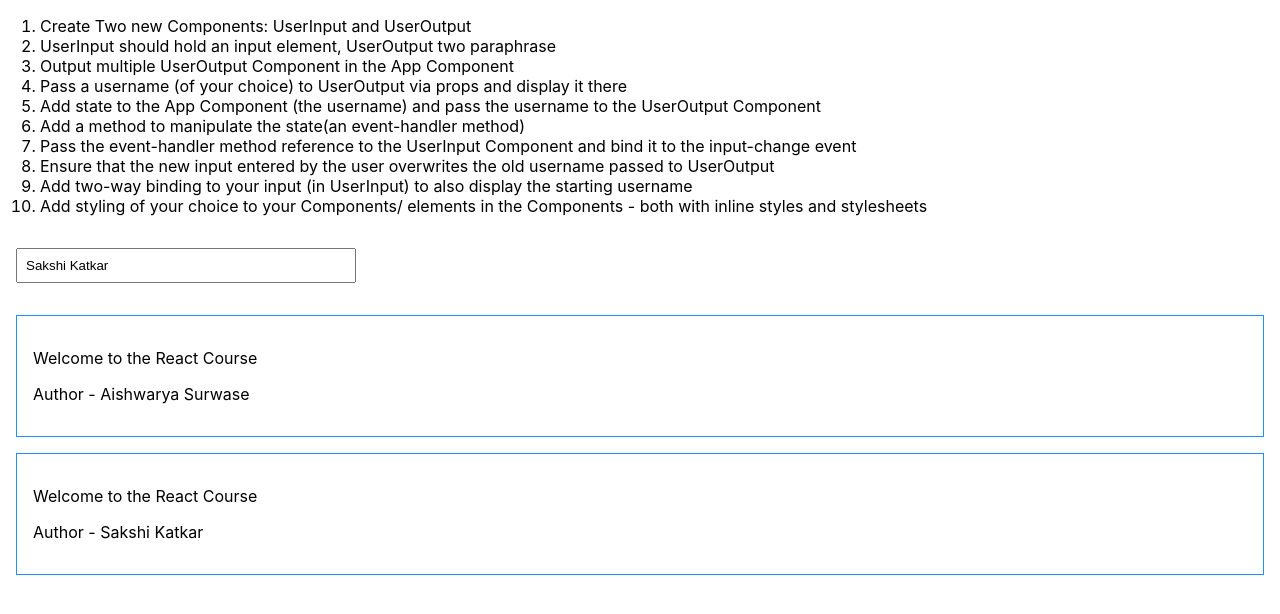
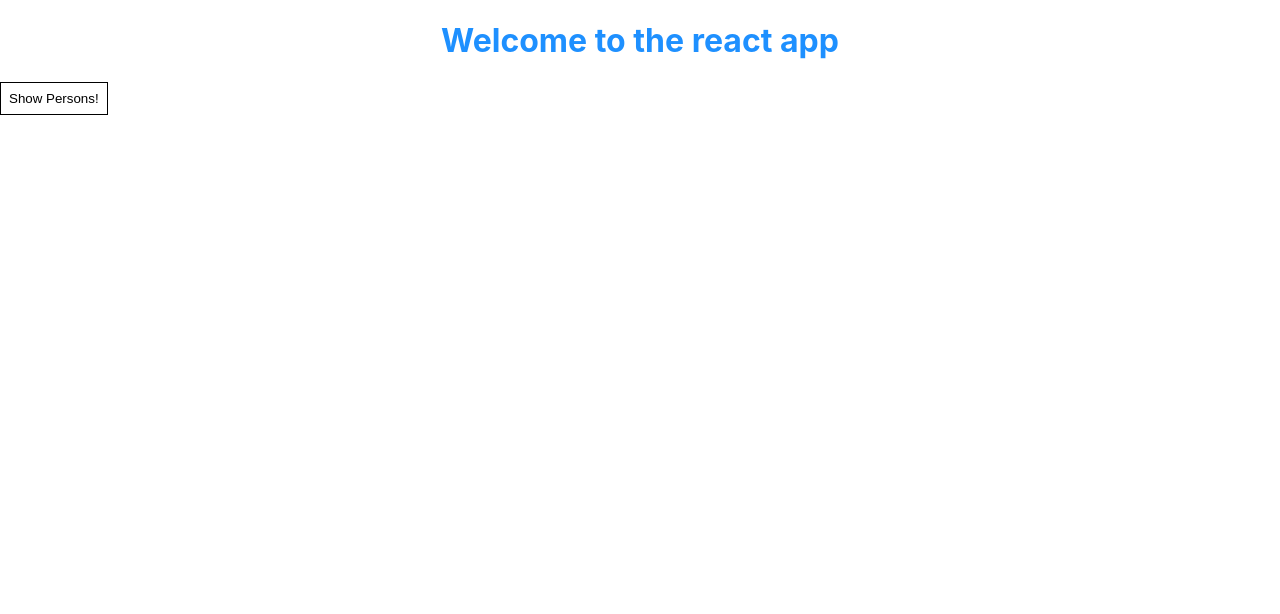
Before and after one commit to aishwaryasurwase/react-assignments, a React (Create React App) app: page / in a window 1280 px wide. Shown: the top 614 px of the page. Built offline with nearby package versions, Linux system fonts and the light colour scheme.

Commit message:
Initial commit

```diff
--- a/src/App.js
+++ b/src/App.js
@@ -1,119 +1,94 @@
 
 import './App.css';
-import React, { Component, useState } from 'react'
+import React, { Component } from 'react'
 import Person from './Person/Person';
-
-// function App() {
-//   const [personCurrState, setPersonData] = useState({
-//     persons: [
-//       { name: 'Aishwarya', age: 20 },
-//       { name: 'Soundarya', age: 13 }
-//     ],
-//   })
-//   const [data] = useState('Some other state')
-
-//   console.log(personCurrState, data);
-
-//   const switchName = () => {
-//     setPersonData({
-//       persons: [
-//         { name: 'Aish', age: 20 },
-//         { name: 'Soundarya', age: 13 }
-//       ]
-//     })
-//   }
-
-//   const nameChangedHandler = (event) => {
-//     setPersonData({
-//       persons: [
-//         { name: event.target.value, age: 20 },
-//         { name: 'Soundarya', age: 13 }
-//       ]
-//     })
-//   }
-
-//   return (
-//     <div className="App">
-//       <h1 className="title">Welcome to the react app</h1>
-//       <button onClick={switchName}>Click Me!</button>
-//       <Person name={personCurrState.persons[0].name}
-//         age={personCurrState.persons[0].age} click={switchName}
-//         changed={nameChangedHandler}>
-//         My Target is: Uber, Microsoft, Amazon, Flipkart</Person>
-
-//       <Person name={personCurrState.persons[1].name} age={personCurrState.persons[1].age} />
-//     </div>
-//   );
-// }
-
-// export default App;
-import UserInput from './UserInput/UserInput';
-import UserOutput from './UserOutput/UserOutput';
-
 class App extends Component {
-  state = {
-    username: 'Sakshi Katkar'
+  style = {
+    backgroundColor: "white",
+    padding: "8px",
+    border: "1px solid black",
   }
 
-  manipulateState = (event) => {
+  state = {
+    persons: [
+      { id: 'adfd23', name: 'Aishwarya', age: 20 },
+      { id: 'adf3242', name: 'Soundarya', age: 13 }
+    ],
+    showPerson: false
+  }
+
+  showPersons = () => {
+    console.log("Button clicked");
+    const doesShow = this.state.showPerson;
+    console.log(doesShow)
     this.setState({
-      username: event.target.value
+      showPerson: !doesShow
     })
   }
 
+  deletePerson = (ind) => {
+    const persons = this.state.persons;
+    persons.splice(ind, 1);
+    this.setState({ persons: persons });
+  }
+
+  nameChangedHandler = (event, id) => {
+    // console.log(event, id);
+    const personIndex = this.state.persons.findIndex((p) => p.id === id);
+
+    const person = { ...this.state.persons[personIndex] };
+    person.name = event.target.value
+
+    const persons = [...this.state.persons]
+    persons[personIndex] = person;
+
+    this.setState({
+      persons: persons
+    })
+  }
+
+  // render() {
+  //   return (
+  //     <div className="App">
+  //       <h1 className="title">Welcome to the react app</h1>
+  //       <button onClick={this.showPersons} style={this.style}>Show Persons!</button>
+  //       {this.state.showPerson ?
+  //         <div>
+  //           <Person name={this.state.persons[0].name} age={this.state.persons[0].age}   >My Target is: Uber, Microsoft, Amazon, Flipkart</Person>
+  //           <Person name={this.state.persons[1].name} age={this.state.persons[1].age} />
+  //         </div> : null
+  //       }
+  //     </div>
+  //   );
+  // }
   render() {
+    let persons = null
+    if (this.state.showPerson) {
+      persons = (
+        <div>
+          {
+            this.state.persons.map((person, index) => {
+              return <Person name={person.name}
+                age={person.age}
+                click={() => this.deletePerson(index)}
+                key={person.id}
+                changed={(event) => this.nameChangedHandler(event, person.id)}>
+                My Target is: Uber, Microsoft, Amazon, Flipkart
+              </Person>
+            })
+          }
+          {/* <Person name={this.state.persons[0].name} age={this.state.persons[0].age}   >My Target is: Uber, Microsoft, Amazon, Flipkart</Person> */}
+          {/* <Person name={this.state.persons[1].name} age={this.state.persons[1].age} /> */}
+        </div>
+      )
+    }
     return (
       <div className="App">
-        <ol>
-          <li>Create Two new Components: UserInput and UserOutput</li>
-          <li>UserInput should hold an input element, UserOutput two paraphrase</li>
-          <li>Output multiple UserOutput Component in the App Component</li>
-          <li>Pass a username (of your choice) to UserOutput via props and display it there</li>
-          <li>Add state to the App Component (the username) and pass the username to the UserOutput Component</li>
-          <li>Add a method to manipulate the state(an event-handler method)</li>
-          <li>Pass the event-handler method reference to the UserInput Component and bind it to the input-change event</li>
-          <li>Ensure that the new input entered by the user overwrites the old username passed to UserOutput</li>
-          <li>Add two-way binding to your input (in UserInput) to also display the starting username</li>
-          <li>Add styling of your choice to your Components/ elements in the Components - both with inline styles and stylesheets</li>
-        </ol>
-        <div>
-          <UserInput changed={this.manipulateState} username={this.state.username} />
-          <UserOutput name="Aishwarya Surwase" />
-          <UserOutput name={this.state.username} />
-        </div>
+        <h1 className="title">Welcome to the react app</h1>
+        <button onClick={this.showPersons} style={this.style}>Show Persons!</button>
+        {persons}
       </div>
     );
   }
 }
-
 export default App;
-// class App extends Component {
-//   state = {
-//     persons: [
-//       { name: 'Aishwarya', age: 20 },
-//       { name: 'Soundarya', age: 13 }
-//     ],
-//     otherState: 'Some other state'
-//   }
-//   switchName = () => {
-//     console.log("Button clicked");
-//     this.setState({
-//       persons: [
-//         { name: 'Aish', age: 20 },
-//         { name: 'Soundarya', age: 13 }
-//       ]
-//     })
-//   }
-//   render() {
-//     return (
-//       <div className="App">
-//         <h1 className="title">Welcome to the react app</h1>
-//         <button onClick={this.switchName}>Click Me!</button>
-//         <h2>{this.state.otherState}</h2>
-//         <Person name={this.state.persons[0].name} age={this.state.persons[0].age} >My Target is: Uber, Microsoft, Amazon, Flipkart</Person>
-//         <Person name={this.state.persons[1].name} age={this.state.persons[1].age} />
-//       </div>
-//     );
-//   }
-// }
-// export default App;
--- a/src/Person/Person.css
+++ b/src/Person/Person.css
@@ -1,4 +1,10 @@
 .person{
-    color: blueviolet;
+    color: black;
     text-align: center;
+    border: 1px solid #ccc;
+    box-shadow: 2px 2px;
+    margin: auto;
+    padding: 16px;
+    width: 60%;
+    margin-bottom: 16px;
 }
--- a/src/Person/Person.js
+++ b/src/Person/Person.js
@@ -23,13 +23,9 @@ import React, { Component } from 'react';
 class person extends Component {
     render() {
         return (
-            <div className="person">
-                <input type="text" onChange={this.props.changed} value={this.props.name} />
-                <h1 onClick={this.props.click}>Person details</h1>
-                <p>Author - {this.props.name}</p>
-                <p>Age - {this.props.age}</p>
-                <p>{Math.floor(Math.random() * 10)}</p>
-                <p>{this.props.children}</p>
+            <div className="person" >
+                <p onClick={this.props.click}>I'm {this.props.name} and I am {this.props.age} years old</p>
+                <input type="text" onChange={this.props.changed} />
             </div>)
     }
 }
--- a/src/UserInput/UserInput.css
+++ /dev/null
@@ -1,5 +0,0 @@
-.UserInput{
-    margin: 16px;
-    padding: 8px;
-    width: 25%;
-}
--- a/src/UserInput/UserInput.js
+++ /dev/null
@@ -1,9 +0,0 @@
-import './UserInput.css';
-const userInput = (props) => {
-    return (
-        <div>
-            <input className="UserInput" type="text" onChange={props.changed} value={props.username} />
-        </div>
-    )
-}
-export default userInput;
--- a/src/UserOutput/UserOutput.css
+++ /dev/null
@@ -1,5 +0,0 @@
-.UserOutput{
-    margin: 16px;
-    padding: 16px;
-    border: 1px solid dodgerblue;
-}
--- a/src/UserOutput/UserOutput.js
+++ /dev/null
@@ -1,10 +0,0 @@
-import './UserOutput.css'
-const userOutput = (props) => {
-    return (
-        <div className="UserOutput">
-            <p>Welcome to the React Course</p>
-            <p>Author - {props.name}</p>
-        </div>
-    )
-}
-export default userOutput;
```
